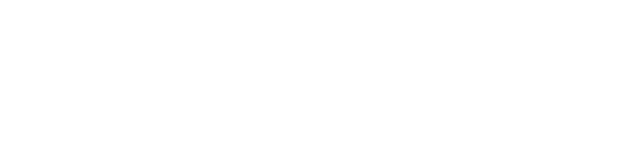
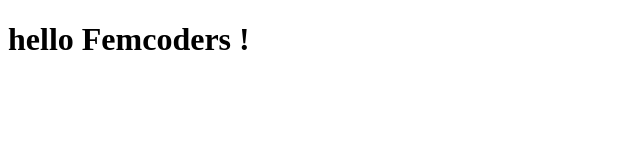
Before and after one commit to scorcuera/git-test, a plain HTML site: page index.html in a window 1280 px wide. Shown: the whole page, without its empty margins (0-640 px from the left). Drawn offline with Linux system fonts and the light colour scheme.

Commit message:
added hello femcoders to index.html

```diff
--- a/index.html
+++ b/index.html
@@ -7,6 +7,6 @@
     <title>Document</title>
 </head>
 <body>
-
+    <h1>hello Femcoders !</h1>
 </body>
 </html>
```
